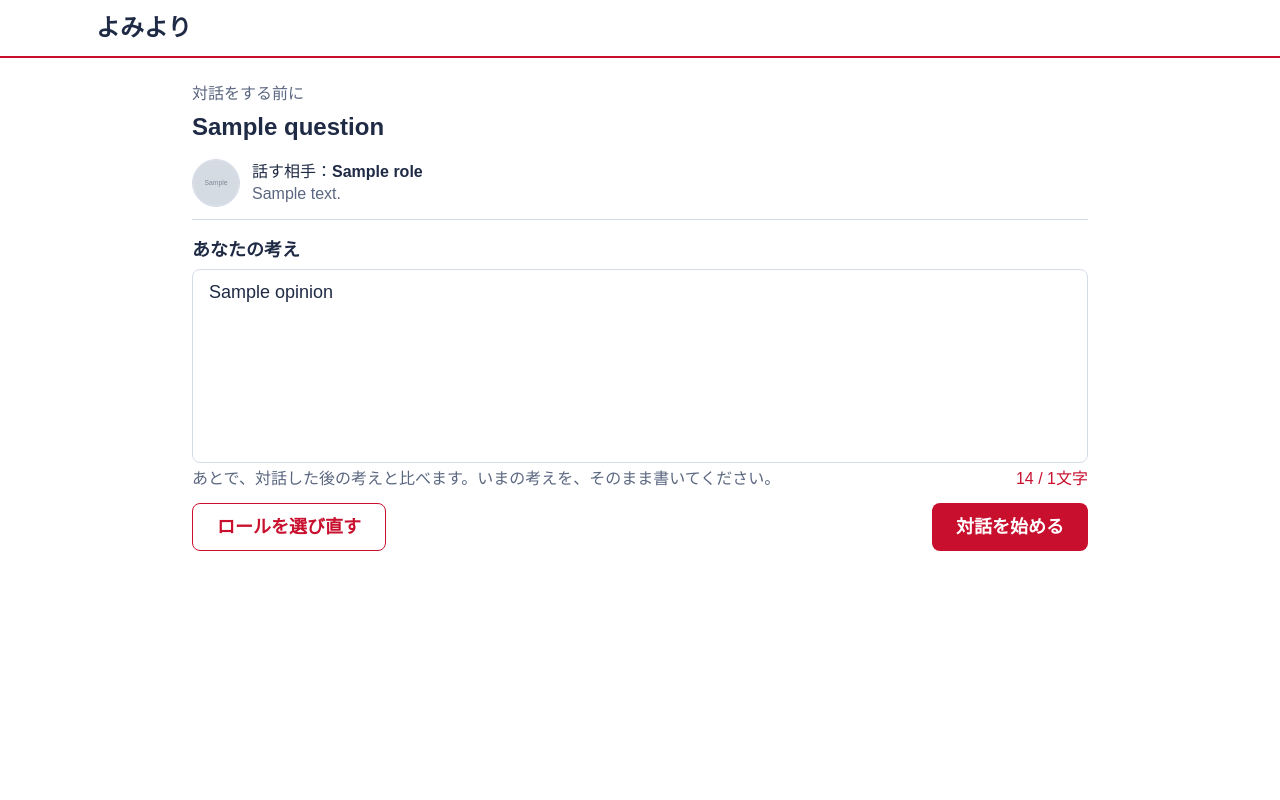
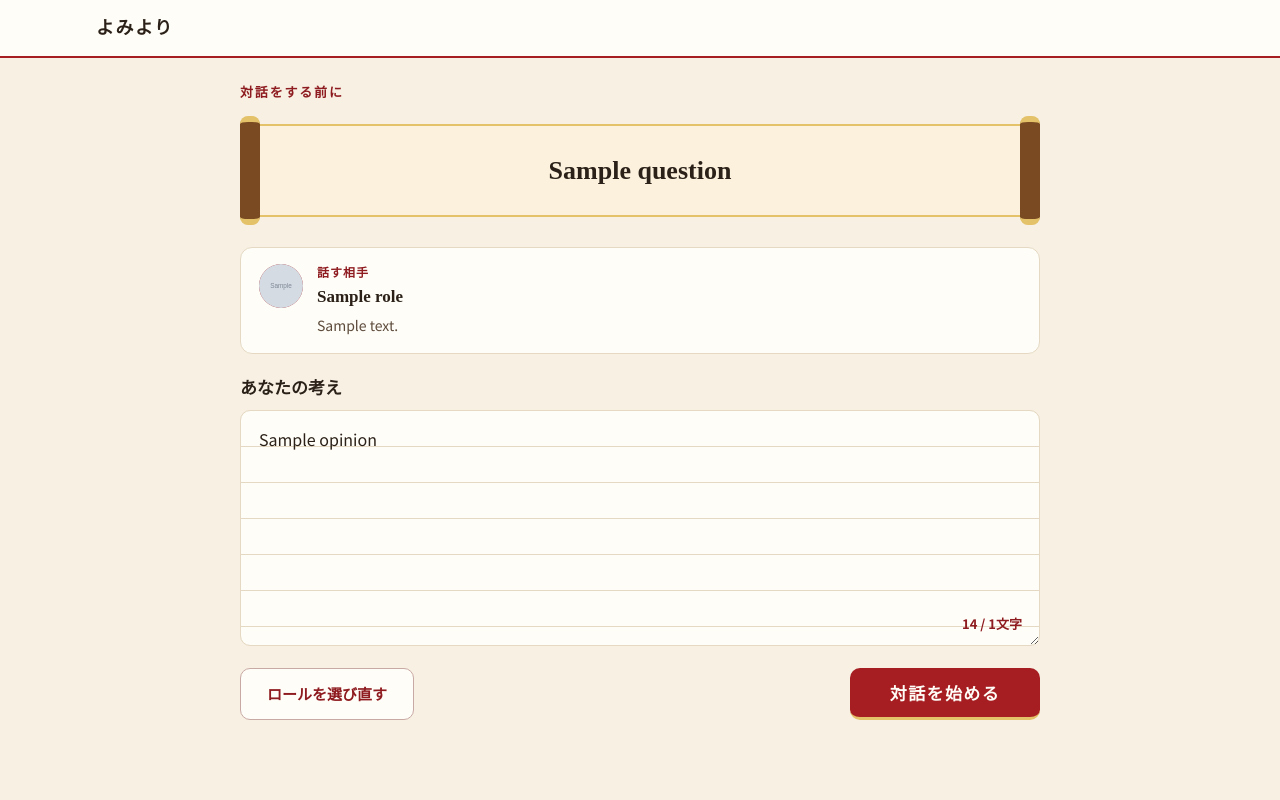
Before and after one commit to makun212/fall-hackathon-team4, a FastAPI app: template frontend/templates/student_question.html in a window 1280 px wide. Run offline with FastAPI, Linux system fonts and the light colour scheme; the template is opened without the code that fills it: most values are stand-ins (such as "Sample title", 1, 10 or a date in 2020); grey boxes marked "Sample" are stand-in pictures.

Commit message:
fix student initial-opinion-page

```diff
--- a/frontend/templates/student_question.html
+++ b/frontend/templates/student_question.html
@@ -1,7 +1,8 @@
-{# 生徒用：対話前の問いかけ画面。role / question / opinion / error / opinion_max_length は main.py から渡す #}
-{# タブレットの横画面（iPad 第10世代の Safari、高さ約740）で、エラーが出たときもスクロールせずにボタンまで見えるようにしている #}
+{# 生徒用：対話前の問いかけ画面（問いかけP1 巻物）。role / question / opinion / error / opinion_max_length は main.py から渡す #}
+{# 見た目の基準は「問いかけP1 巻物」の静的HTML。CSSファイルは作らず、参照HTMLの CSS を Tailwind のクラスに置き換えている #}
+{# 配色は base.html の @theme の名前で書いている（深紅 crimson／濃い赤 crimson-dark／生成り kinari／背景 cream／紙の白 cream-paper／金 gold／文字 sepia／補助文字 sepia-muted／線 cream-line／巻物の軸 book-brown） #}
+{# 「対話を始める」の見た目の切り替えは CSS だけ（form の group/form と、textarea の :placeholder-shown）。:has() 非対応のブラウザでは、常に薄い色のままになるだけで、送信は壊れない #}
 {% extends "base.html" %}
-{% from "_components.html" import btn_primary, btn_secondary, avatar %}
 
 {# ロールのキー名を参照するのはここだけ。項目が変わったらここを直す #}
 {% set role_id = role["id"] %}
@@ -9,66 +10,113 @@
 {% set role_summary = role["summary"] %}
 {% set role_image = role["image"] %}
 
+{# 問いは、いまは main.py の get_question() の固定の文。将来は教師の入力や AI の生成に変わるため、長さが変わっても崩れないようにする #}
+{# 60字を超えたら文字を小さくする #}
+{% set question_is_long = question | length > 60 %}
+
 {% block title %}対話をする前に | {% endblock %}
 
+{% block head %}
+{# 書体：本文は Noto Sans JP、題名・見出しは Noto Serif JP（デザインの基準どおり、この画面だけで読み込む） #}
+<link rel="preconnect" href="https://fonts.googleapis.com">
+<link rel="preconnect" href="https://fonts.gstatic.com" crossorigin>
+<link rel="stylesheet" href="https://fonts.googleapis.com/css2?family=Noto+Sans+JP:wght@400;500;700&family=Noto+Serif+JP:wght@600;700&display=swap">
+{% endblock %}
+
+{% block body_class %}bg-cream text-sepia{% endblock %}
+
+{# 上部バー：base.html のヘッダーと同じ中身（リンク先も同じ）で、背景を紙の白、下線を深紅にする（role_select.html と同じ） #}
+{% block header %}
+<header class="bg-cream-paper border-b-2 border-crimson text-sepia">
+  <div class="max-w-6xl mx-auto px-5 sm:px-8">
+    <a href="/" class="inline-flex items-center min-h-14 font-['Noto_Serif_JP',serif] text-lg font-bold tracking-[0.08em] focus-visible:outline-3 focus-visible:outline-offset-3 focus-visible:outline-ink">よみより</a>
+  </div>
+</header>
+{% endblock %}
+
 {% block content %}
-<div class="max-w-4xl mx-auto flex flex-col gap-4">
-  <div class="flex flex-col gap-1">
-    <p class="text-base text-muted">対話をする前に</p>
-    <h1 class="text-2xl font-bold leading-snug">{{ question }}</h1>
+{# 本文の幅は800px。main の左右の余白は32px。640px未満は、左右を12pxずつ広げて余白を20pxにする #}
+<div class="max-w-[800px] mx-auto max-sm:-mx-3 flex flex-col gap-[22px] font-['Noto_Sans_JP',sans-serif] text-base leading-normal text-sepia">
+  <div class="flex flex-col gap-3.5">
+    <p class="m-0 text-[13px] font-bold tracking-[0.14em] text-crimson-dark">対話をする前に</p>
+
+    {# 巻物（問い）。左右の軸は飾り #}
+    <div class="flex items-stretch py-2">
+      <span class="flex-none w-5 max-sm:w-3.5 -my-2 rounded-lg bg-book-brown border-y-[6px] border-gold" aria-hidden="true"></span>
+      <div class="flex-1 min-w-0 flex items-center justify-center px-7 py-6 max-sm:px-[18px] max-sm:py-5 bg-kinari border-y-2 border-gold">
+        {# 問いは自動エスケープのまま出す（|safe は使わない）。改行はそのまま改行として見せる #}
+        <h1 class="m-0 font-['Noto_Serif_JP',serif] font-bold text-center whitespace-pre-line [overflow-wrap:anywhere] [word-break:auto-phrase] text-balance {{ 'text-xl leading-[1.7] max-sm:text-lg' if question_is_long else 'text-[26px] leading-[1.6] max-sm:text-[22px]' }}">{{ question }}</h1>
+      </div>
+      <span class="flex-none w-5 max-sm:w-3.5 -my-2 rounded-lg bg-book-brown border-y-[6px] border-gold" aria-hidden="true"></span>
+    </div>
   </div>
 
   {# 話す相手のロール #}
-  <div class="flex items-center gap-3 pb-3 border-b border-line">
-    {{ avatar(role_name[:1], role_image) }}
-    <div class="min-w-0">
-      <p class="text-base leading-snug">話す相手：<span class="font-bold">{{ role_name }}</span></p>
+  <div class="flex items-start gap-3.5 px-[18px] py-4 bg-cream-paper border border-cream-line rounded-xl">
+    {# 頭文字の丸。画像があれば上に重ね、読み込めなければ画像だけ消す #}
+    <span class="relative flex-none flex items-center justify-center size-11 overflow-hidden rounded-full bg-crimson font-['Noto_Serif_JP',serif] text-lg font-bold text-kinari" aria-hidden="true">
+      {{ role_name[:1] }}
+      {% if role_image %}
+        <img src="/static/{{ role_image }}" alt="" class="absolute inset-0 size-full object-cover" onerror="this.remove()">
+      {% endif %}
+    </span>
+    <div class="flex flex-col gap-1 min-w-0">
+      <span class="text-xs font-bold tracking-[0.08em] text-crimson-dark">話す相手</span>
+      <span class="font-['Noto_Serif_JP',serif] text-[17px] font-bold leading-normal [word-break:auto-phrase] text-balance">{{ role_name }}</span>
       {% if role_summary %}
-        <p class="text-base text-muted leading-snug">{{ role_summary }}</p>
+        <span class="text-sm leading-[1.7] text-sepia-muted">{{ role_summary }}</span>
       {% endif %}
     </div>
   </div>
 
   {# フォームの送信先は、ここだけで定義する #}
-  <form action="/student/question" method="post" class="flex flex-col gap-3">
+  <form action="/student/question" method="post" class="group/form flex flex-col gap-[22px]">
     <input type="hidden" name="role_id" value="{{ role_id }}">
 
     {% if error %}
-      <div role="alert" class="flex items-start gap-3 px-4 py-2 bg-accent-soft border border-accent rounded-lg text-ink">
-        <span class="shrink-0 inline-flex items-center justify-center size-6 mt-0.5 rounded-full bg-accent text-paper text-base font-bold" aria-hidden="true">！</span>
-        <p>{{ error }}</p>
+      <div role="alert" class="flex items-start gap-3 px-4 py-2 bg-rose-soft border border-crimson rounded-[10px] text-sepia">
+        <span class="shrink-0 inline-flex items-center justify-center size-6 mt-0.5 rounded-full bg-crimson text-cream-paper text-base font-bold" aria-hidden="true">！</span>
+        <p class="m-0">{{ error }}</p>
       </div>
     {% endif %}
 
-    <div class="flex flex-col gap-1">
-      <label for="opinion" class="font-bold">あなたの考え</label>
-      <textarea id="opinion" name="opinion" rows="6" required maxlength="{{ opinion_max_length }}"
-                placeholder="例：私は〜だと思う。なぜなら、〜だからだ。"
-                aria-describedby="opinion-note opinion-count"
-                class="w-full px-4 py-2 bg-paper border border-line rounded-lg resize-none focus-visible:outline-2 focus-visible:outline-offset-2 focus-visible:outline-accent">{{ opinion }}</textarea>
-      {# 補足の文と文字数を1行に並べて、高さを抑える #}
-      <div class="flex flex-wrap items-start justify-between gap-x-4">
-        <p id="opinion-note" class="text-base text-muted">あとで、対話した後の考えと比べます。いまの考えを、そのまま書いてください。</p>
-        <p id="opinion-count" class="ml-auto shrink-0 text-base text-muted tabular-nums"><span id="opinion-count-now">0</span> / {{ opinion_max_length }}文字</p>
+    <div class="flex flex-col gap-2">
+      <label for="opinion" class="font-['Noto_Serif_JP',serif] text-[17px] font-bold">あなたの考え</label>
+      {# 文字数は枠の中の右下に重ねる。罫線（ノートの線）は背景の繰り返しで描き、文字の行の高さ36pxにそろえる #}
+      {# placeholder は消さない（「対話を始める」の見た目の切り替えに :placeholder-shown を使っているため） #}
+      <div class="relative">
+        <textarea id="opinion" name="opinion" rows="5" required maxlength="{{ opinion_max_length }}"
+                  placeholder="例：私は〜だと思う。なぜなら、〜だからだ。"
+                  aria-describedby="opinion-count"
+                  class="block w-full min-h-[218px] resize-y px-[18px] pt-2.5 pb-11 text-base leading-9 text-sepia bg-cream-paper bg-local bg-[repeating-linear-gradient(to_bottom,transparent_0,transparent_35px,var(--color-cream-line)_35px,var(--color-cream-line)_36px)] border border-cream-line rounded-[10px] placeholder:text-sepia-muted/85 focus-visible:outline-3 focus-visible:outline-offset-2 focus-visible:outline-ink focus-visible:border-crimson">{{ opinion }}</textarea>
+        <p id="opinion-count" class="absolute right-[18px] bottom-3 m-0 text-[13px] text-sepia-muted tabular-nums pointer-events-none"><span id="opinion-count-now">0</span> / {{ opinion_max_length }}文字</p>
       </div>
     </div>
 
-    <div class="flex flex-wrap items-center justify-between gap-3">
-      {{ btn_secondary("ロールを選び直す", href="/student/roles") }}
-      {{ btn_primary("対話を始める") }}
+    {# ボタンの行。左：ロールを選び直す、右：対話を始める。640px未満は縦に並べ、「対話を始める」を上にする #}
+    <div class="flex flex-wrap items-center justify-between gap-3.5 max-sm:flex-col-reverse max-sm:items-stretch">
+      <a href="/student/roles" class="flex min-h-[52px] items-center justify-center rounded-[10px] border border-rose-line bg-cream-paper px-[26px] text-[15px] font-bold text-crimson-dark focus-visible:outline-3 focus-visible:outline-offset-3 focus-visible:outline-ink">ロールを選び直す</a>
+      <div class="flex flex-wrap items-center justify-end gap-3.5 max-sm:flex-col-reverse max-sm:items-stretch">
+        {# 1文字でも書いたらヒントを消す #}
+        <span id="opinion-cta-hint" class="text-[13px] text-sepia-muted max-sm:text-center group-has-[textarea:not(:placeholder-shown)]/form:hidden">考えを書くと、始められます。</span>
+        {# disabled は付けない（JavaScript なしでは外せないため）。何も書かずに押すと、textarea の required でブラウザが止める #}
+        {# 書く前は薄い色、書いたら深紅の主ボタンの見た目にする #}
+        <button type="submit" aria-describedby="opinion-cta-hint" class="min-h-[52px] cursor-pointer rounded-[10px] border-0 border-b-3 border-rose-line bg-cream-line px-10 text-[17px] font-bold tracking-[0.08em] text-sepia-muted focus-visible:outline-3 focus-visible:outline-offset-3 focus-visible:outline-ink group-has-[textarea:not(:placeholder-shown)]/form:border-gold group-has-[textarea:not(:placeholder-shown)]/form:bg-crimson group-has-[textarea:not(:placeholder-shown)]/form:text-cream-paper">対話を始める</button>
+      </div>
     </div>
   </form>
 </div>
 
 <script>
-  // 文字数の表示。上限は textarea の maxlength から読む（90%以上で赤）
+  // 文字数の表示。上限は textarea の maxlength から読む（90%以上で濃い赤・太字）
   (() => {
     const input = document.getElementById("opinion");
     const count = document.getElementById("opinion-count-now");
     const update = () => {
       const near = input.value.length >= input.maxLength * 0.9;
-      count.parentElement.classList.toggle("text-accent", near);
-      count.parentElement.classList.toggle("text-muted", !near);
+      count.parentElement.classList.toggle("text-crimson-dark", near);
+      count.parentElement.classList.toggle("font-bold", near);
+      count.parentElement.classList.toggle("text-sepia-muted", !near);
       count.textContent = input.value.length;
     };
     input.addEventListener("input", update);
```
